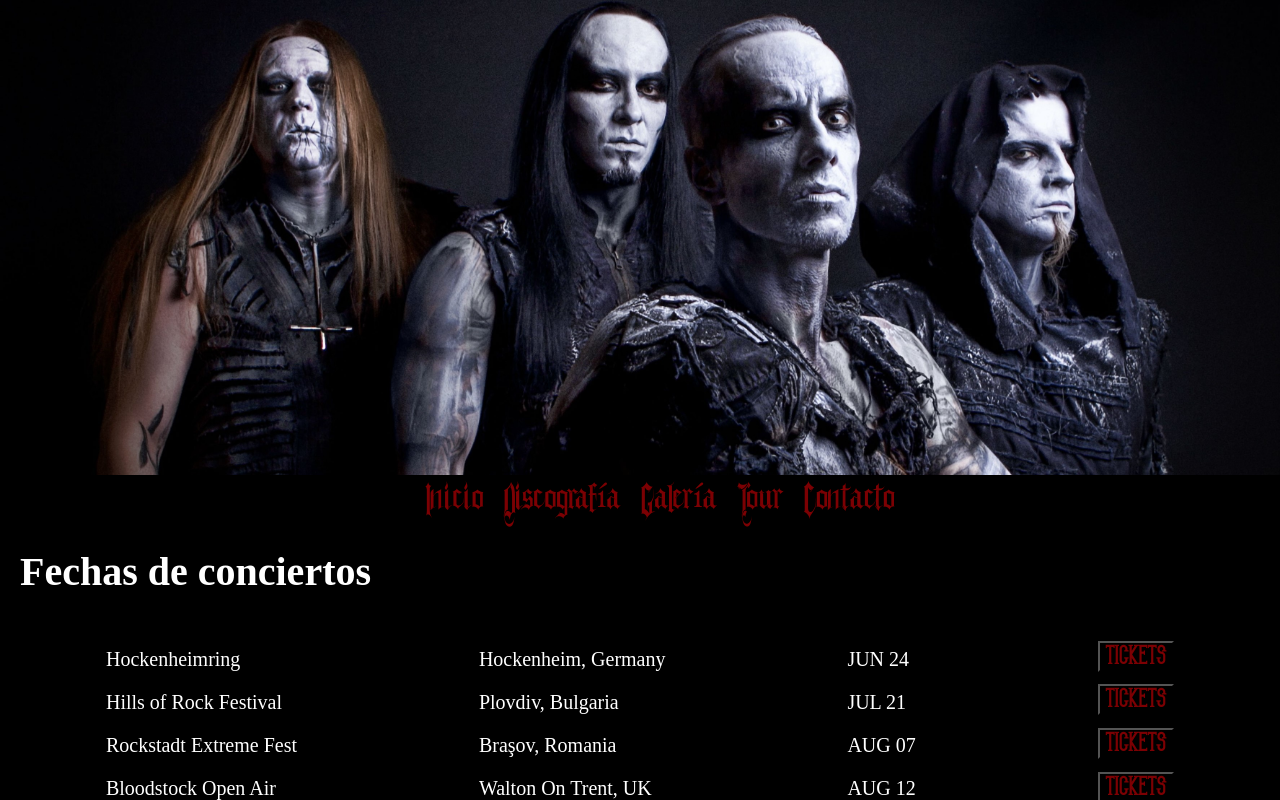
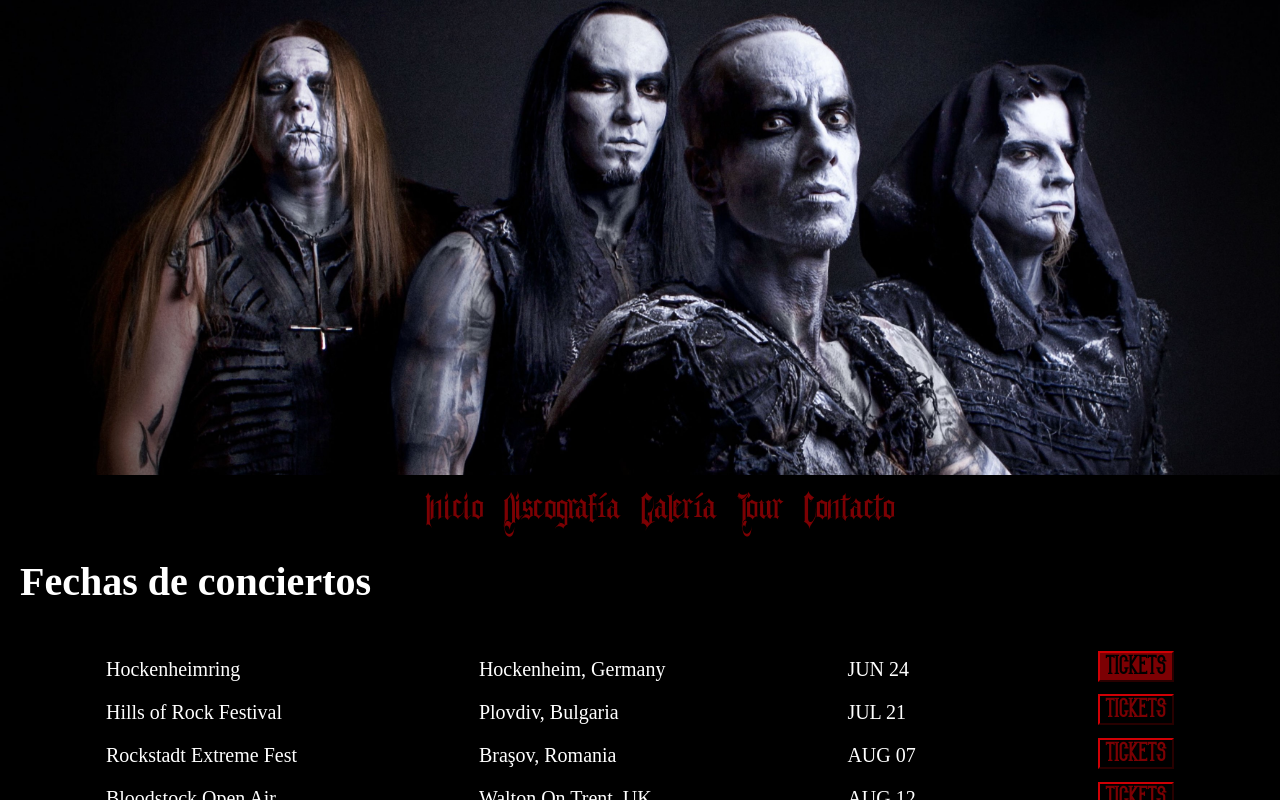
Before and after one commit to JuliBH/Behemoth-Bolla, a plain HTML site: page pages/tour.html in a window 1280 px wide. In both pictures the pointer is over the button 1135 px from the left and 656 px from the top of the page. Drawn offline with Linux system fonts and the light colour scheme.

Commit message:
Agrego animaciones a botones en Tour y Contacto

```diff
--- a/css/style.css
+++ b/css/style.css
@@ -23,7 +23,7 @@ html, body {
     src: url("../fonts/gothican.ttf");
   }
 
- /* Index */
+  /* Media queries */
 
  @media screen and (max-width: 375px) {
 
@@ -69,6 +69,8 @@ html, body {
     }
  }
 
+ /* Index */
+
 .areaGridIndex {
     display: grid;
     grid-template-areas:
@@ -98,12 +100,14 @@ html, body {
     justify-content: center;
     font-size: 35px;
     margin: 0;
+    padding-top: 10px;
 }
 
 .nav a {
     color: #7c0003;
     text-decoration: none;
     padding: 10px;
+    background: rgb(0,0,0);
 }
 
 .infoTot {
@@ -220,6 +224,13 @@ html, body {
     font-weight: 600;
     color: #7c0003;
     background-color: black;
+    border-color: #7c0003;
+    transition-duration: 0.5s;
+}
+
+.ticketButton:hover {
+    background-color: #7c0003;
+    color: black;
 }
 
 .datesContainer {
@@ -253,6 +264,13 @@ html, body {
     font-weight: 600;
     color: #7c0003;
     background-color: black;
+    border-color: #7c0003;
+    transition-duration: 0.5s;
+}
+
+.commentButton:hover {
+    background-color: #7c0003;
+    color: black;
 }
 
 /* Footer */
```
